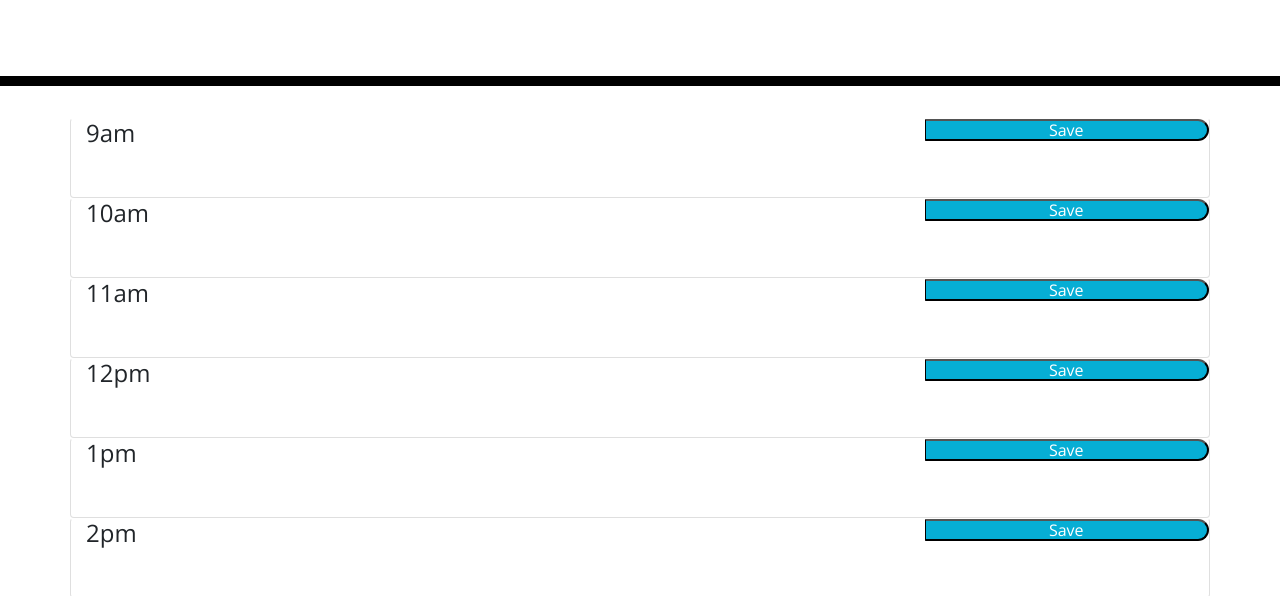
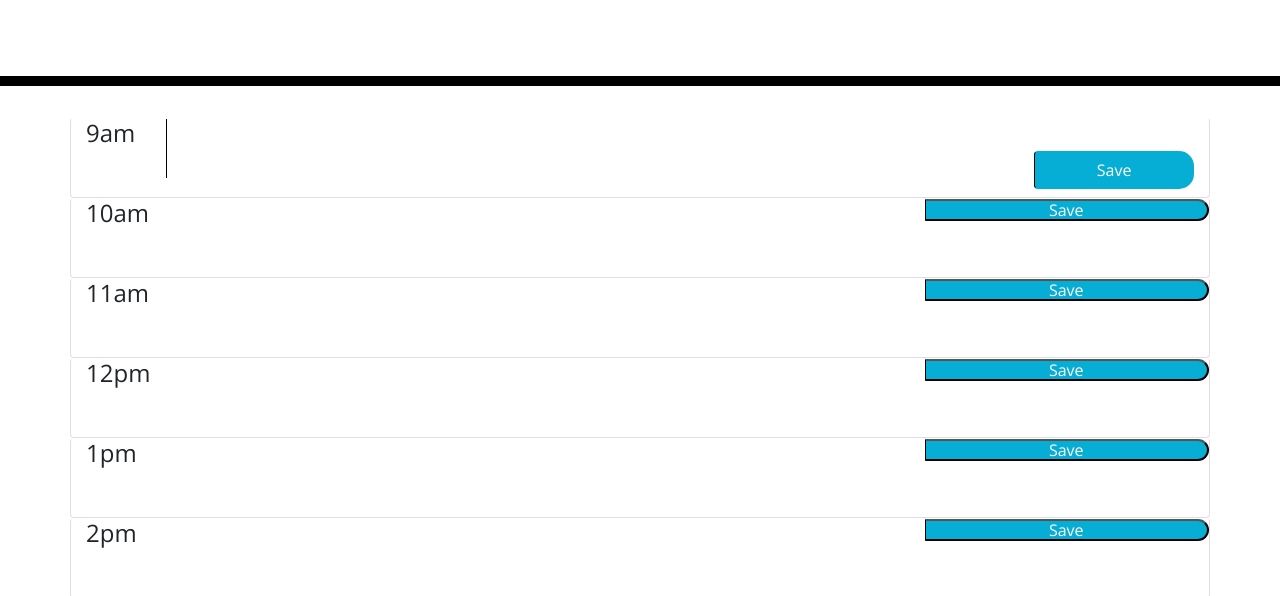
Before and after one commit to itsmarcotime/5-work-day-schedular, a plain HTML site: page index.html in a window 1280 px wide. Shown: the part 182-778 px from the top of the page. Drawn offline with nearby package versions, Linux system fonts and the light colour scheme; a web font is replaced by a local one.

Commit message:
saving what i have

```diff
--- a/index.html
+++ b/index.html
@@ -27,11 +27,15 @@
 
     <div class="container">
 
-      <div class="card row">
+      <div class="card row d-flex">
 
-        <h4 class="col-9">9am</h4>
+        <h4 class="col-1">9am</h4>
 
-        <button id="save-task" class="col-3 saveBtn">Save</button>
+        <textarea class="col-9"></textarea>
+
+        <div class="col-2">
+          <button id="save-task" class="btn btn-block btn-add saveBtn">Save</button>
+        </div>
 
       </div>
 
```
